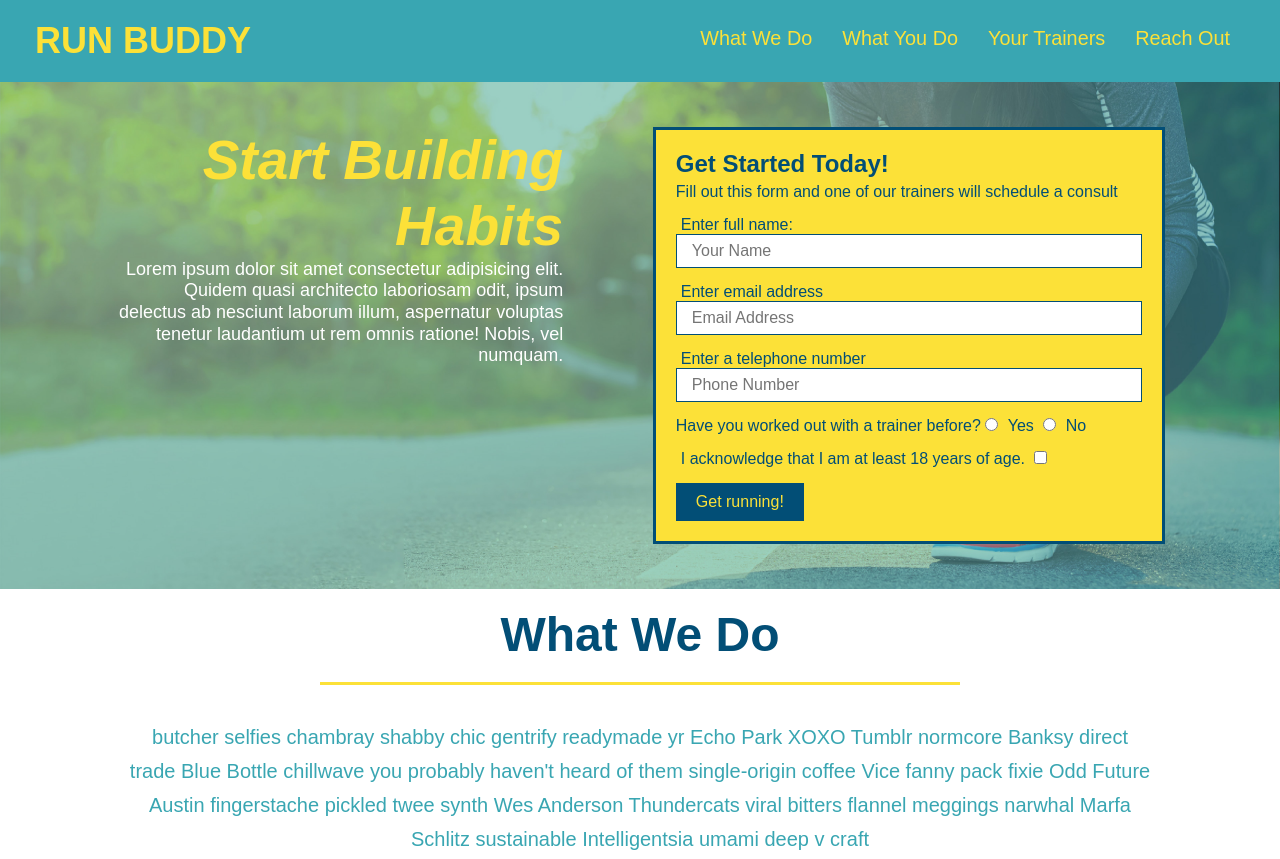
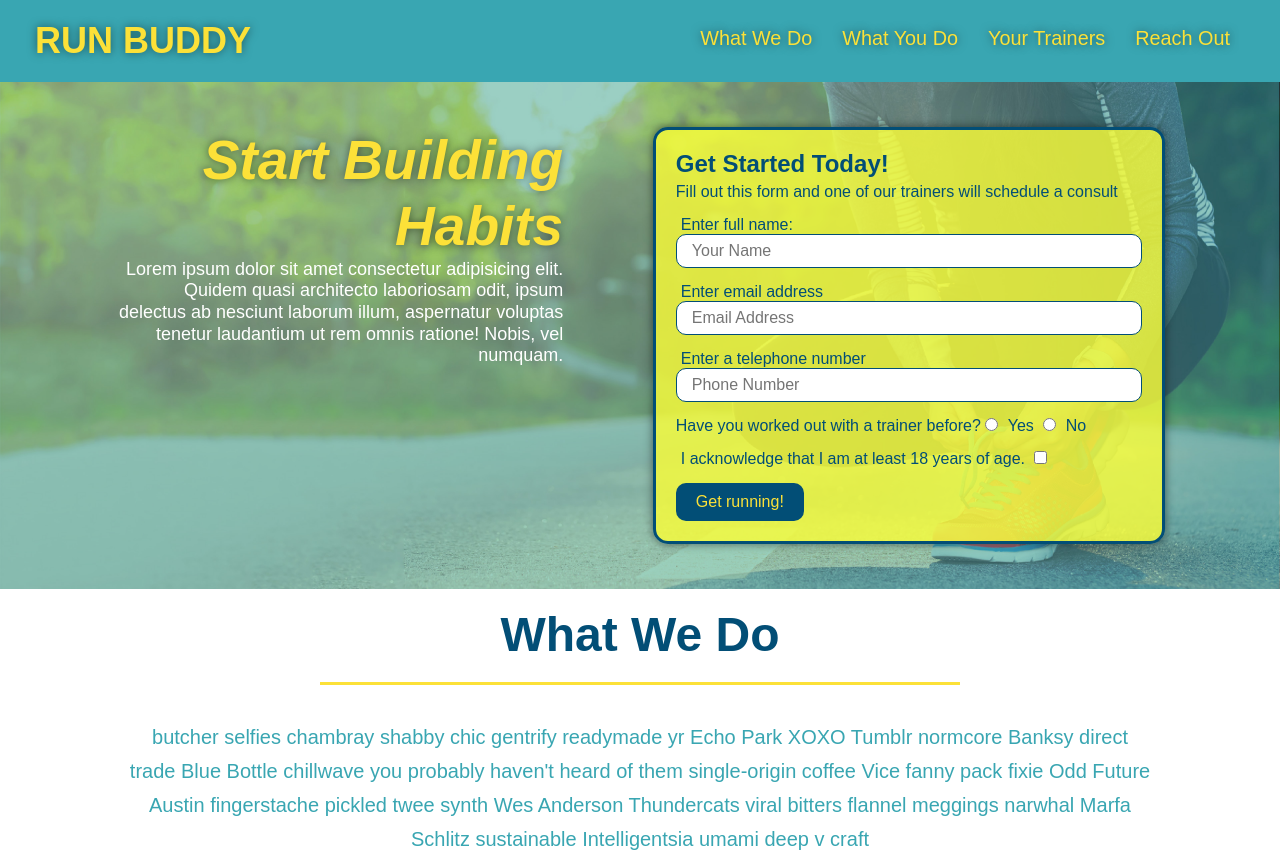
Before and after one commit to schris48/run-buddy, a plain HTML site: page index.html in a window 1280 px wide. Shown: the top 859 px of the page. Drawn offline with Linux system fonts and the light colour scheme.

Commit message:
adding-aesthetics

```diff
--- a/assets/css/style.css
+++ b/assets/css/style.css
@@ -24,6 +24,7 @@ header h1 {
     margin: 0px;
     font-size: 36px;
     color: #fce138;
+    text-shadow: 0px 0px 10px rgba(0, 0, 0, 0.5)
 }
 
 header a {
@@ -47,6 +48,7 @@ header nav ul li a {
     padding: 10px 15px;
     font-weight: lighter;
     font-size: 1.55vw;
+    text-shadow: 0px 0px 10px rgba(0, 0 ,0, 0.5);
 }
 
 /* hero style start */
@@ -73,15 +75,18 @@ header nav ul li a {
     font-style: italic;
     font-size: 55px;
     color: #fce138;
+    text-shadow: 0px 0px 10px rgba(0, 0, 0, 0.5);
 }
 
 .hero-form {
     border: 3px solid #024e76;
-    background-color: #fce138;
+    background-color: rgba(252, 255, 56, 0.8);
     padding: 20px;
     color: #024e76;
     width: 40%;
     margin: 3.5%;
+    box-shadow: 0px 0px 10px rgba(0, 0 ,0, 0.5);
+    border-radius: 15px;
 }
 
 .hero-form p {
@@ -105,6 +110,7 @@ header nav ul li a {
     color: #024e76;
     width: 100%;
     margin-bottom: 15px;
+    border-radius: 10px;
 }
 
 .hero-form button {
@@ -113,6 +119,7 @@ header nav ul li a {
     border: none;
     padding: 10px 20px;
     font-size: 16px;
+    border-radius: 10px;
 }
 /* hero style end */
 
@@ -265,6 +272,7 @@ header nav ul li a {
     width: 100%;
     margin-bottom: 15px;
     margin-top: 5px;
+    border-radius: 10px;
 }
 
 .contact-form button {
@@ -275,6 +283,7 @@ header nav ul li a {
     text-align: center;
     padding: 15px 0px;
     font-size: 16px;
+    border-radius: 10px;
 }
 
 .contact h2 {
```
Also changed, not shown: 1 other file.
